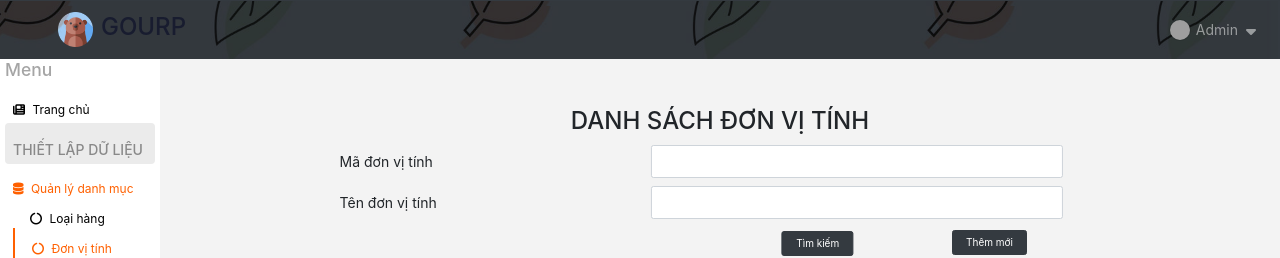
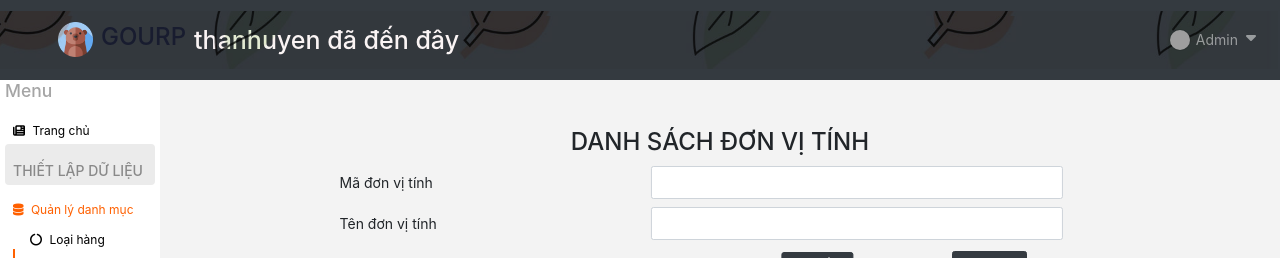
Before and after one commit to ThuongTTH/quytinh, a PHP site: page /Donvi.php in a window 1280 px wide. Shown: the top 258 px of the page. Run offline with PHP 8.4, Linux system fonts and the light colour scheme; data that the repository does not hold is empty; some libraries are stand-ins or nearby versions; grey boxes are pictures that could not be loaded.

Commit message:
update file Donvi.php

```diff
--- a/Donvi.php
+++ b/Donvi.php
@@ -59,6 +59,7 @@ mysqli_close($con);
             <div class="logo_dashboard">
                 <img src="./assets/img/bear_logo.png" alt="" class="logo-img_dashboard">
                 <h3 class="logo-text">GOURP</h3>
+                <h1>thanhuyen đã đến đây</h1>
             </div>
         </a>
 
```
